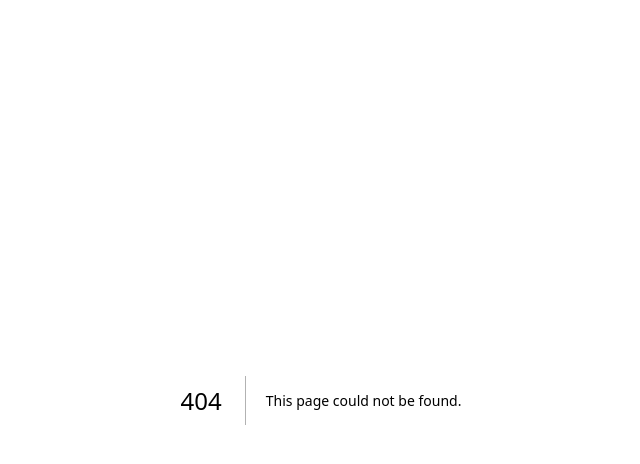
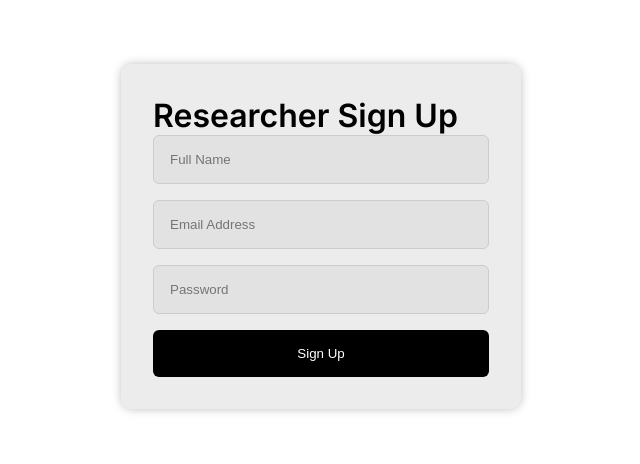
Before and after one commit to ilyKenta/ThinkSync, a Next.js app in the folder frontend/: page /researcher-signup in a window 1280 px wide. Before the commit this address had no page. Shown: the top 464 px of the page, without its empty margins (319-959 px from the left). Built offline with nearby package versions, Linux system fonts and the light colour scheme.

Commit message:
Test1 researcher signup
First attempt of researcher sign up (not complete)

```diff
--- /dev/null
+++ b/frontend/src/app/researcher-signup/page.module.css
@@ -0,0 +1,32 @@
+.title{
+    color: black;
+    font-weight: var(--font-weight-semibold);
+}
+.signupPage {
+    max-width: 400px;
+    margin: 4rem auto;
+    padding: 2rem;
+    background: var(--box-color);
+    border-radius: 12px;
+    box-shadow: 0 0 10px var(--shadows-color);
+
+  }
+
+  .signupForm input {
+    width: 100%;
+    padding: 1rem;
+    margin-bottom: 1rem;
+    border-radius: 6px;
+    border: 1px solid #ccc;
+    background-color: var(--box-color);
+  }
+
+  .signupForm button {
+    width: 100%;
+    padding: 1rem;
+    background-color: var(--secondary-color);
+    color: white;
+    border: none;
+    border-radius: 6px;
+    cursor: pointer;
+  }
--- /dev/null
+++ b/frontend/src/app/researcher-signup/page.tsx
@@ -0,0 +1,17 @@
+'use client';
+
+import styles from './page.module.css';
+
+export default function ResearcherSignupPage() {
+  return (
+    <main className={styles.signupPage}>
+      <h1 className={styles.title}>Researcher Sign Up</h1>
+      <form className={styles.signupForm}>
+        <input type="text" placeholder="Full Name" required />
+        <input type="email" placeholder="Email Address" required />
+        <input type="password" placeholder="Password" required />
+        <button type="submit">Sign Up</button>
+      </form>
+    </main>
+  );
+}
```
